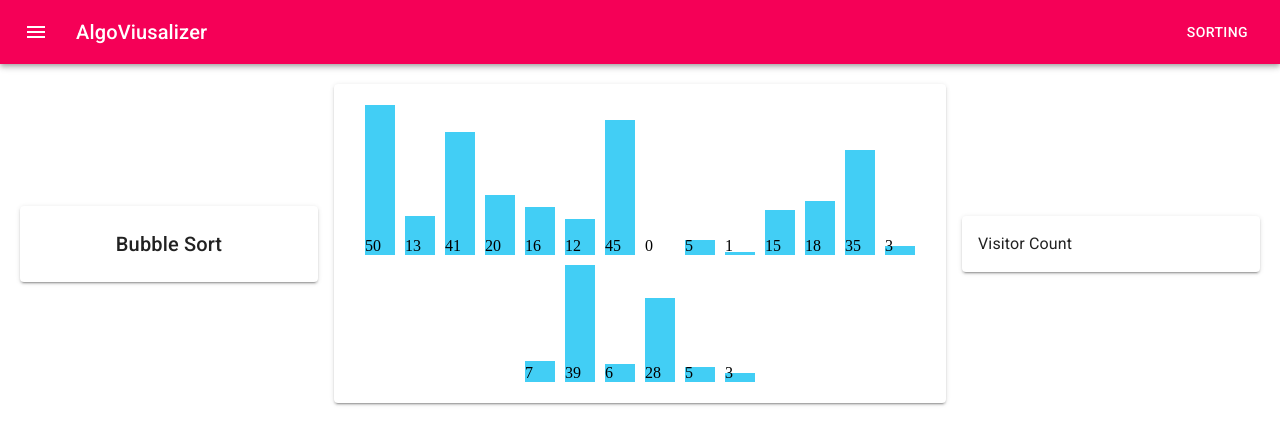
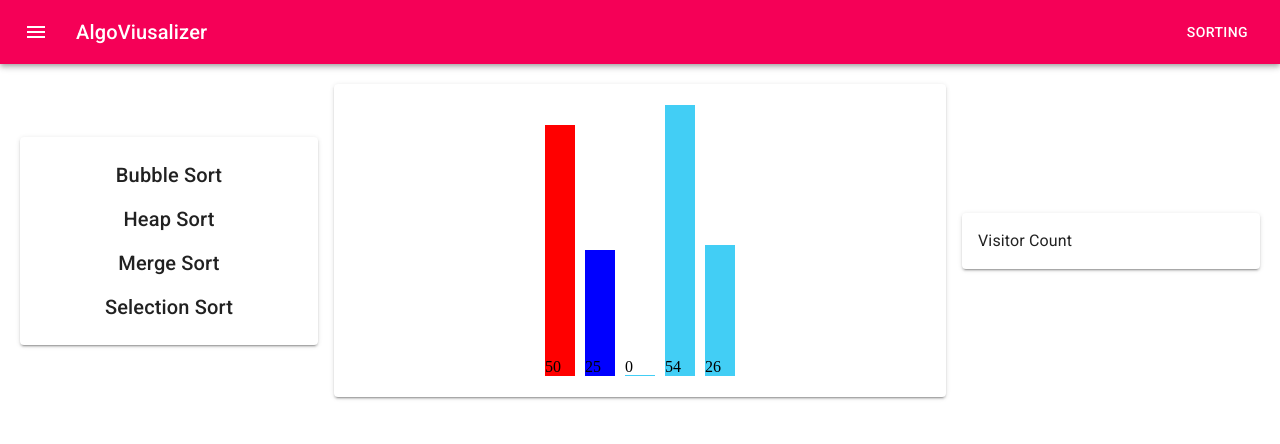
Before and after one commit to RahulLanjewar93/AlgoVisualizer, a React (Create React App) app in the folder client/: page / in a window 1280 px wide. Shown: the top 444 px of the page. Built offline with nearby package versions, Linux system fonts and the light colour scheme.

Commit message:
bubble sort working

```diff
--- a/client/package.json
+++ b/client/package.json
@@ -12,6 +12,7 @@
     "react-dom": "^17.0.2",
     "react-router-dom": "^5.2.0",
     "react-scripts": "4.0.3",
+    "styled-components": "^5.2.3",
     "web-vitals": "^1.1.1"
   },
   "scripts": {
--- a/client/src/App.jsx
+++ b/client/src/App.jsx
@@ -1,15 +1,51 @@
-import React, { useState } from 'react'
+import React, { useState, useEffect, createContext, useReducer } from 'react'
 import Main from './components/main/Main'
 import Navbar from './components/navbar/Navbar'
-import RunningContext from './components/RunningContext';
 
+export const RunningContext = createContext()
+
+const sleep = (miliseconds) => {
+  return new Promise(resolve => setTimeout(resolve, miliseconds))
+}
 function App() {
-  const [running, setRunning] = useState(false)
+
+  const [randomArray, setRandomArray] = useState([]);
+  const [currentElement, setCurrentElement] = useState(0);
+  const [nextElement, setNextElement] = useState(1);
+  const insertInArray = () => {
+    for (let i = 0; i < 5; i++) {
+      setRandomArray(prevArray => [...prevArray, Math.floor(Math.random() * 64)]);
+    };
+  }
+
+  useEffect(() => {
+    insertInArray();
+  }, [])
+
+  const bubbleSort = async () => {
+    let inputArray = randomArray
+    for (let i = 0; i < inputArray.length; i++) {
+      for (let j = 0; j < inputArray.length - 1 - i; j++) {
+        setCurrentElement(j)
+        setNextElement(j + 1)
+        await sleep(500)
+        if (inputArray[j] > inputArray[j + 1]) {
+          let temp = inputArray[j]
+          inputArray[j] = inputArray[j + 1]
+          inputArray[j + 1] = temp
+        }
+        setRandomArray([...inputArray])
+      }
+    }
+    setCurrentElement(null)
+    setNextElement(null)
+  }
+
   return (
-    <RunningContext.Provider value={{ running, setRunning }}>
+    <RunningContext.Provider value={{ randomArray: randomArray, bubbleSort: bubbleSort, currentElement, nextElement }}>
       <div className="App">
         <Navbar></Navbar>
-        <Main></Main>
+        <Main ></Main>
       </div>
     </RunningContext.Provider>
   );
--- a/client/src/components/main/Main.jsx
+++ b/client/src/components/main/Main.jsx
@@ -1,12 +1,11 @@
 import React from 'react';
 import { useContext } from 'react'
 import { makeStyles } from '@material-ui/core/styles';
-import RunningContext from '../RunningContext';
+import { RunningContext } from '../../App';
 import Grid from '@material-ui/core/Grid';
 import Paper from '@material-ui/core/Paper';
 import Typography from '@material-ui/core/Typography';
 import Button from '@material-ui/core/Button'
-import { capitalize } from '@material-ui/core';
 import Visualizer from './Visualizer';
 const useStyles = makeStyles((theme) => ({
     root: {
@@ -20,23 +19,45 @@ const useStyles = makeStyles((theme) => ({
 }));
 
 const Main = () => {
-    const { running, setRunning } = useContext(RunningContext);
+    const runningContext = useContext(RunningContext);
     const classes = useStyles();
 
     return (
+
         <div className={classes.root}>
-            {running ? <h1>Hello there</h1> : ''}
             <Grid container direction="row" spacing={2} alignItems="center" justify="center">
                 <Grid item xs={3}>
                     <Paper className={classes.paper} elevation={2}>
                         <Grid container direction="column" alignItems="center" justify="center">
                             <Grid item >
-                                <Button style={{ textTransform: 'capitalize', }}>
+                                <Button style={{ textTransform: 'capitalize', }} onClick={() => { runningContext.bubbleSort() }}>
                                     <Typography variant='h6'>
                                         Bubble Sort
                                     </Typography>
                                 </Button>
                             </Grid>
+                            <Grid item >
+                                <Button style={{ textTransform: 'capitalize', }} onClick={() => { runningContext.bubbleSort() }}>
+                                    <Typography variant='h6'>
+                                        Heap Sort
+                                    </Typography>
+                                </Button>
+                            </Grid>
+                            <Grid item >
+                                <Button style={{ textTransform: 'capitalize', }} onClick={() => { runningContext.bubbleSort() }}>
+                                    <Typography variant='h6'>
+                                        Merge Sort
+                                    </Typography>
+                                </Button>
+                            </Grid>
+                            <Grid item >
+                                <Button style={{ textTransform: 'capitalize', }} onClick={() => { runningContext.bubbleSort() }}>
+                                    <Typography variant='h6'>
+                                        Selection Sort
+                                    </Typography>
+                                </Button>
+                            </Grid>
+
                         </Grid>
                     </Paper>
                 </Grid>
--- a/client/src/components/main/Visualizer.jsx
+++ b/client/src/components/main/Visualizer.jsx
@@ -1,6 +1,7 @@
-import React, { useEffect, useState } from 'react'
+import React, { useEffect, useState, useContext } from 'react'
 import { makeStyles } from '@material-ui/core/styles'
-
+import { RunningContext } from '../../App';
+import styled from 'styled-components'
 
 const useStyles = makeStyles({
     box: {
@@ -13,23 +14,21 @@ const useStyles = makeStyles({
 
 const Visualizer = () => {
     const classes = useStyles();
-    const [randomArray, setRandomArray] = useState([])
-
-    const insertInArray = () => {
-        for (let i = 0; i < 20; i++) {
-            setRandomArray(prevArray => [...prevArray, Math.floor(Math.random() * 64)]);
-        };
-    }
-
-    useEffect(() => {
-        insertInArray();
-    }, [])
-
+    const runningContext = useContext(RunningContext)
     return (
         <div style={{ textAlign: 'center' }}>
-            {randomArray.map((element, index) => <div className={classes.box} style={{ backgroundColor: '#42cef5', height: element * 3, color: 'black', WebkitBoxAlign: 'end', }} key={index}>{element}</div>)}
+            {runningContext.randomArray.map((element, index) =>
+                <Bar className={classes.box} style={{ backgroundColor: '#42cef5', height: element * 5 + 1, color: 'black', WebkitBoxAlign: 'end', }} key={index} active={runningContext.currentElement === index} next={runningContext.nextElement === index}>
+                    {element}
+                </Bar>)
+            }
         </div>
     )
 }
 
+const Bar = styled.div`
+    background:${props => props.active ? 'red!important' : props.next ? 'blue!important' : '#42cef5'};
+    transition:background-color ease-in-out 0.5s
+`
+
 export default Visualizer
```
Also changed, not shown: client/src/sorting/bubbleSort.js (added, +13 -0 lines), 1 other file (tests, documents, lock files or other folders).
